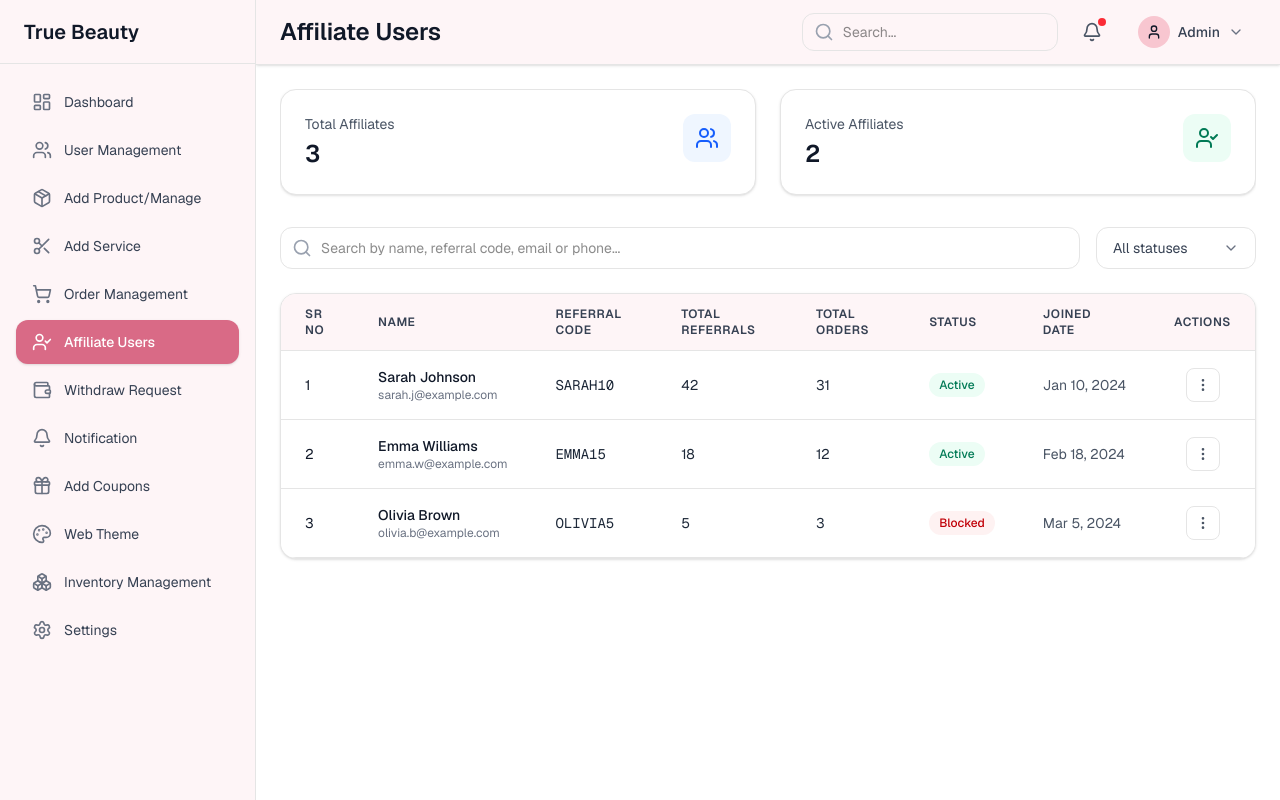
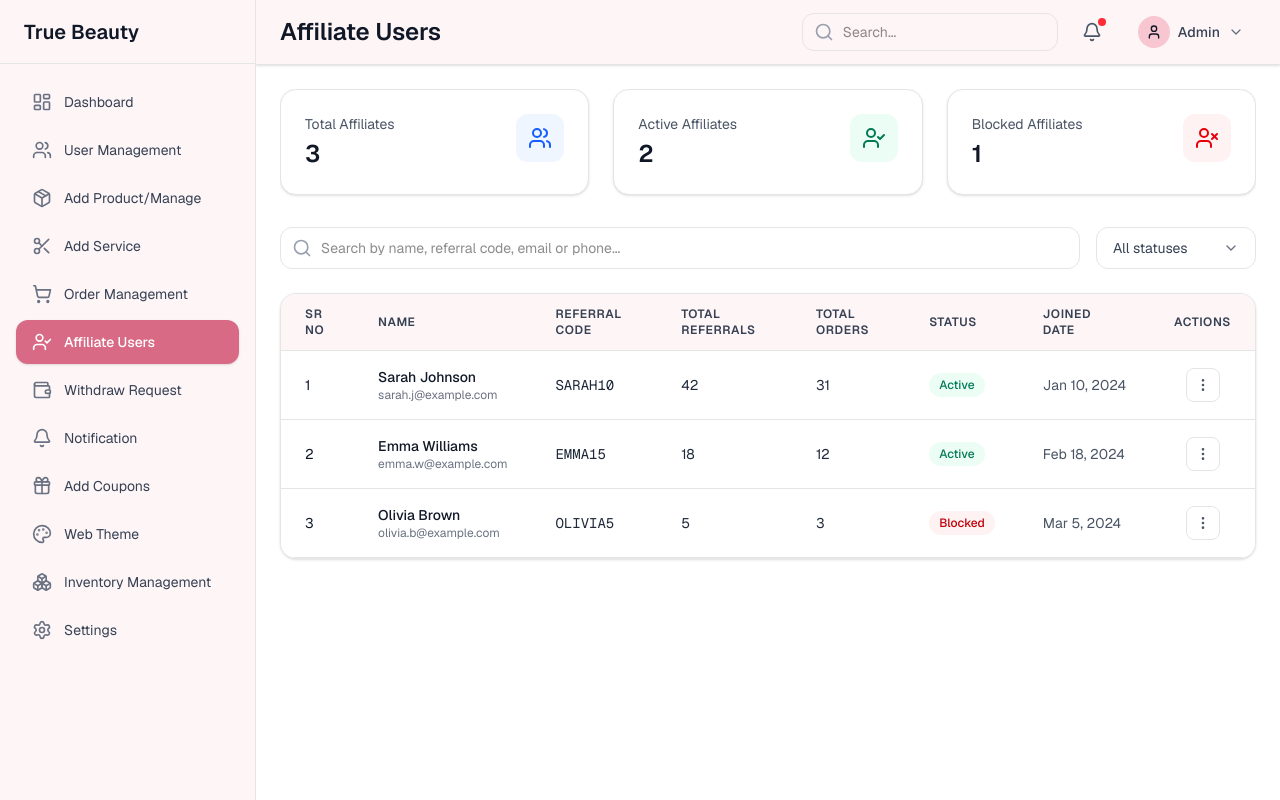
Before and after one commit to ZoyaAnsari19/true-beauty-admin-panel, a Next.js app: page /affiliates in a window 1280 px wide. Built offline with nearby package versions, Linux system fonts and the light colour scheme.

Commit message:
Enhance AffiliatesPage and AffiliateDetailPage: Add blocked affiliates count to the AffiliatesPage and introduce a new column for price in the AffiliateDetailPage table for improved data visibility.

```diff
--- a/app/affiliates/[id]/page.tsx
+++ b/app/affiliates/[id]/page.tsx
@@ -390,7 +390,7 @@ export default function AffiliateDetailPage() {
                     <thead>
                       <tr className="text-xs text-gray-500 uppercase tracking-wider border-b border-gray-100">
                         <th className="py-2.5 pr-4 text-left font-semibold">
-                          User Name
+                          Name
                         </th>
                         <th className="py-2.5 px-4 text-left font-semibold">
                           Product Name
@@ -398,8 +398,11 @@ export default function AffiliateDetailPage() {
                         <th className="py-2.5 px-4 text-left font-semibold">
                           Category
                         </th>
-                        <th className="py-2.5 px-4 text-left font-semibold">
+                        <th className="py-2.5 px-3 text-left font-semibold">
                           Date
+                        </th>
+                        <th className="py-2.5 px-3 text-left font-semibold">
+                          Price
                         </th>
                         <th className="py-2.5 pl-4 text-right font-semibold">
                           Earnings
@@ -413,6 +416,10 @@ export default function AffiliateDetailPage() {
                           referredUsers[globalIndex]?.name ?? "—";
                         const earnings =
                           (order.amount * affiliate.commissionRate) / 100;
+                        const unitPrice =
+                          order.quantity && order.quantity > 0
+                            ? order.amount / order.quantity
+                            : order.amount;
                         return (
                           <tr
                             key={order.id}
@@ -427,8 +434,11 @@ export default function AffiliateDetailPage() {
                             <td className="py-2.5 px-4 whitespace-nowrap text-gray-700">
                               {order.category ?? "—"}
                             </td>
-                            <td className="py-2.5 px-4 whitespace-nowrap text-gray-700">
+                            <td className="py-2.5 px-3 whitespace-nowrap text-gray-700">
                               {formatDate(order.orderedAt)}
+                            </td>
+                            <td className="py-2.5 px-3 whitespace-nowrap text-gray-900">
+                              {formatCurrency(unitPrice)}
                             </td>
                             <td className="py-2.5 pl-4 whitespace-nowrap text-right text-gray-900 font-semibold">
                               {formatCurrency(earnings)}
--- a/app/affiliates/page.tsx
+++ b/app/affiliates/page.tsx
@@ -143,6 +143,9 @@ export default function AffiliatesPage() {
     const activeAffiliates = affiliates.filter(
       (a) => a.status === "active"
     ).length;
+    const blockedAffiliates = affiliates.filter(
+      (a) => a.status === "blocked"
+    ).length;
     const totalCommission = affiliates.reduce(
       (sum, a) => sum + a.totalCommission,
       0
@@ -155,6 +158,7 @@ export default function AffiliatesPage() {
     return {
       totalAffiliates,
       activeAffiliates,
+      blockedAffiliates,
       totalCommission,
       totalWalletBalance,
     };
@@ -243,7 +247,7 @@ export default function AffiliatesPage() {
 
   return (
     <div className="space-y-6">
-      <div className="flex gap-4 overflow-x-auto pb-2 -mx-4 px-4 md:mx-0 md:px-0 md:grid md:grid-cols-2 md:gap-6">
+      <div className="flex gap-4 overflow-x-auto pb-2 -mx-4 px-4 md:mx-0 md:px-0 md:grid md:grid-cols-3 md:gap-6">
         <KpiCard
           title="Total Affiliates"
           value={kpis.totalAffiliates.toLocaleString()}
@@ -256,6 +260,13 @@ export default function AffiliatesPage() {
           value={kpis.activeAffiliates.toLocaleString()}
           icon="user-check"
           iconClassName="bg-emerald-50 text-emerald-700"
+          className="min-w-[260px] md:min-w-0 shrink-0 md:shrink"
+        />
+        <KpiCard
+          title="Blocked Affiliates"
+          value={kpis.blockedAffiliates.toLocaleString()}
+          icon="user-x"
+          iconClassName="bg-red-50 text-red-600"
           className="min-w-[260px] md:min-w-0 shrink-0 md:shrink"
         />
       </div>
```
